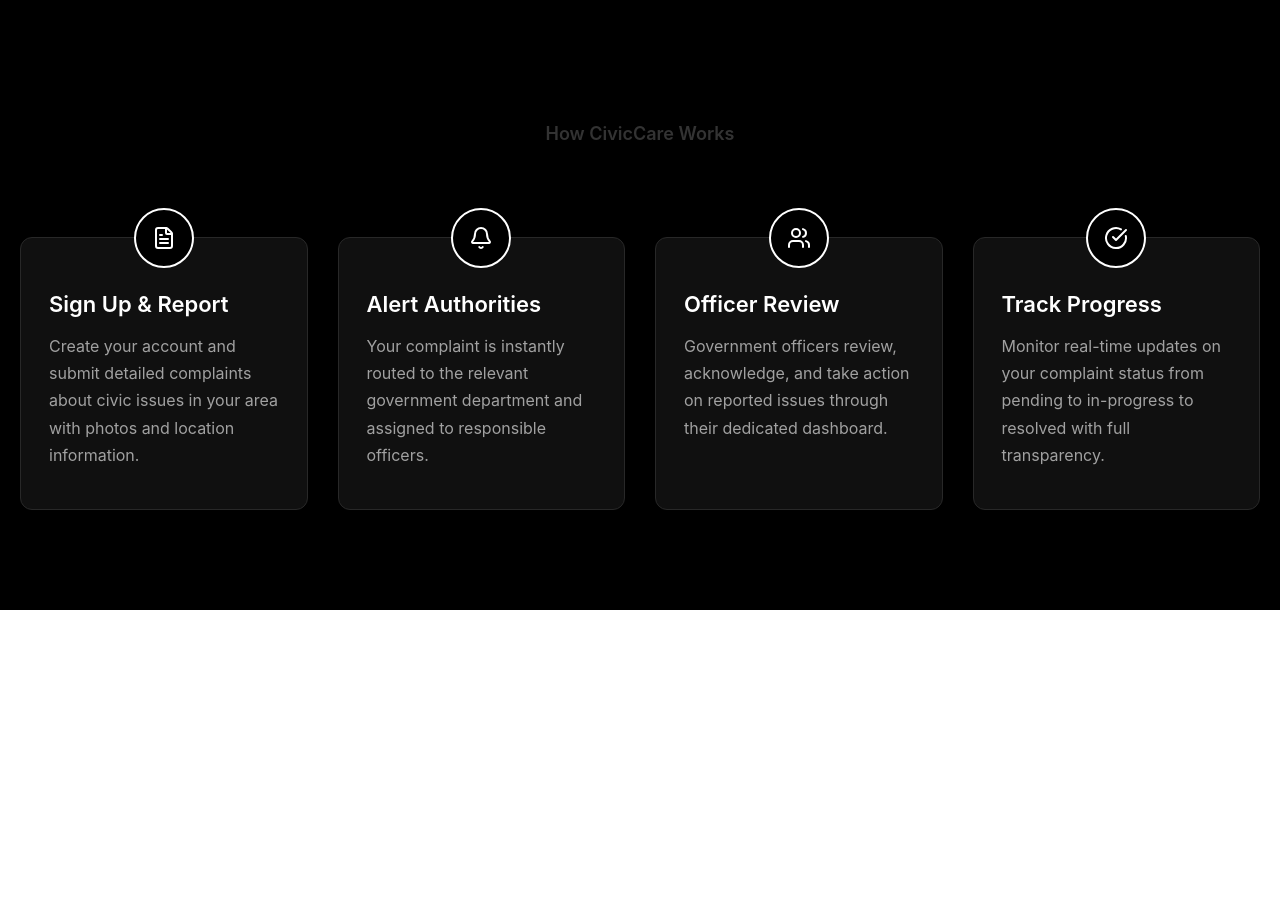
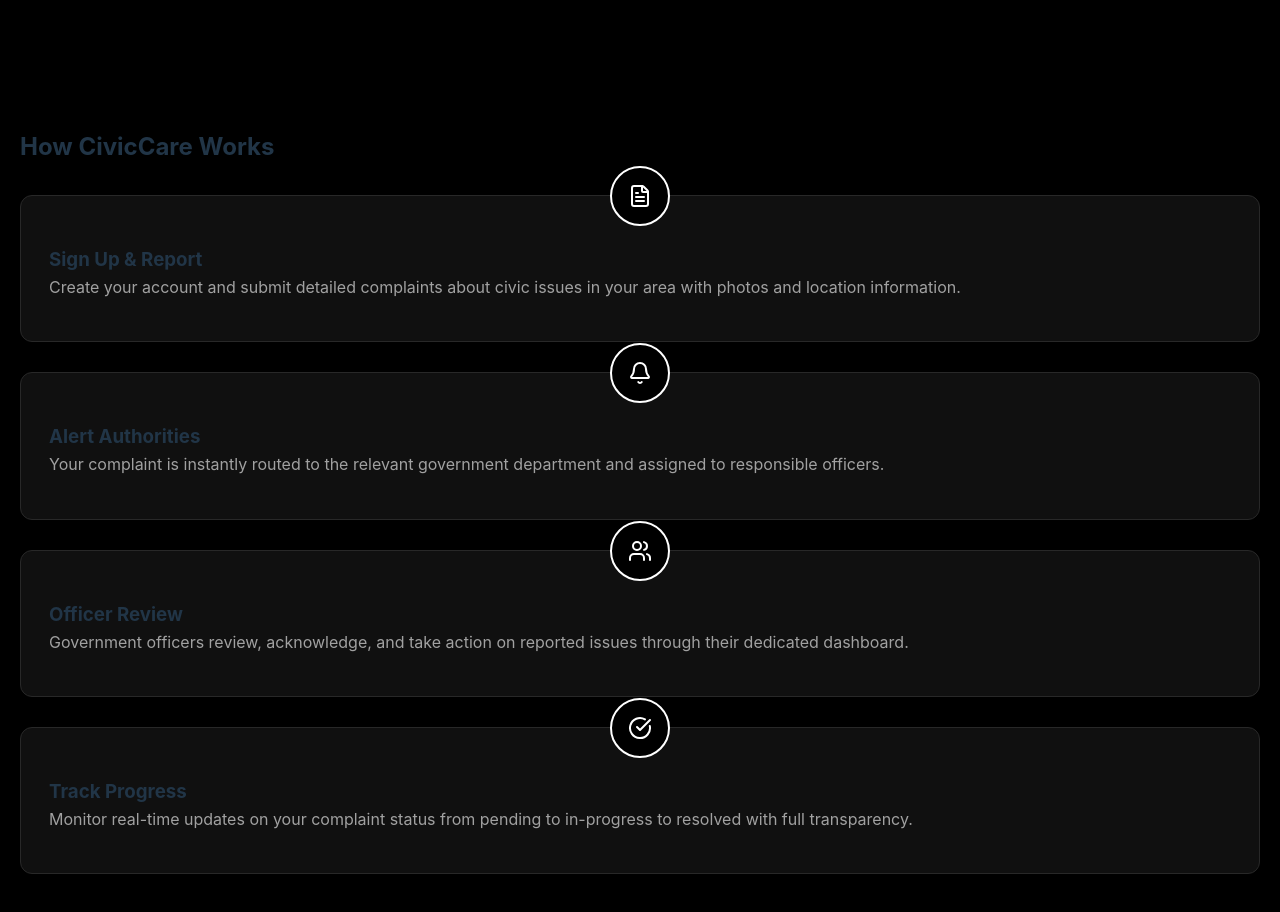
Before and after one commit to 1304-PK/CivicCare, a React (Vite) app in the folder client/: page / in a window 1280 px wide. Shown: the part 1780-2692 px from the top of the page. Before the commit the page ends 2390 px from the top, so only its background shows below. Built offline with nearby package versions, Linux system fonts and the light colour scheme.

Commit message:
change name of classes

```diff
--- a/client/src/pages/LandingPage.jsx
+++ b/client/src/pages/LandingPage.jsx
@@ -29,7 +29,7 @@
 
       <section className="why-section">
           <div className="why-header">
-            <h2 className="section-heading">Why Civic Care</h2>
+            <h2 className="landing-section-heading">Why Civic Care</h2>
           </div>
           <div className="why-body">
             <div className="why-image">
@@ -59,13 +59,14 @@
       </section>
 
       <section className="how-section">
-        <h2 className="section-heading center">How CivicCare Works</h2>
-        <div className="cards-container">
+        <h2 className="landing-section-heading center">How CivicCare Works</h2>
+
+        <div className="landing-cards-container">
           <div className="card">
             <div className="card-icon">
               <FileText size={24} />
             </div>
-            <h3 className="card-title">Sign Up & Report</h3>
+            <h3 className="landing-card-title">Sign Up & Report</h3>
             <p className="card-description">
               Create your account and submit detailed complaints about civic issues
               in your area with photos and location information.
@@ -76,7 +77,7 @@
             <div className="card-icon">
               <Bell size={24} />
             </div>
-            <h3 className="card-title">Alert Authorities</h3>
+            <h3 className="landing-card-title">Alert Authorities</h3>
             <p className="card-description">
               Your complaint is instantly routed to the relevant government department
               and assigned to responsible officers.
@@ -87,7 +88,7 @@
             <div className="card-icon">
               <Users size={24} />
             </div>
-            <h3 className="card-title">Officer Review</h3>
+            <h3 className="landing-card-title">Officer Review</h3>
             <p className="card-description">
               Government officers review, acknowledge, and take action on reported
               issues through their dedicated dashboard.
@@ -98,7 +99,7 @@
             <div className="card-icon">
               <CheckCircle size={24} />
             </div>
-            <h3 className="card-title">Track Progress</h3>
+            <h3 className="landing-card-title">Track Progress</h3>
             <p className="card-description">
               Monitor real-time updates on your complaint status from pending to
               in-progress to resolved with full transparency.
```
